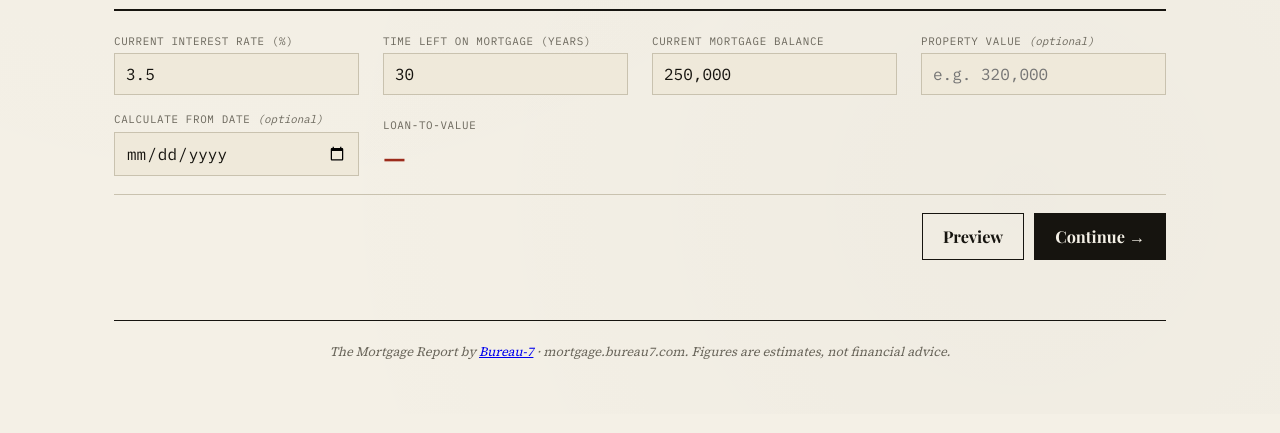
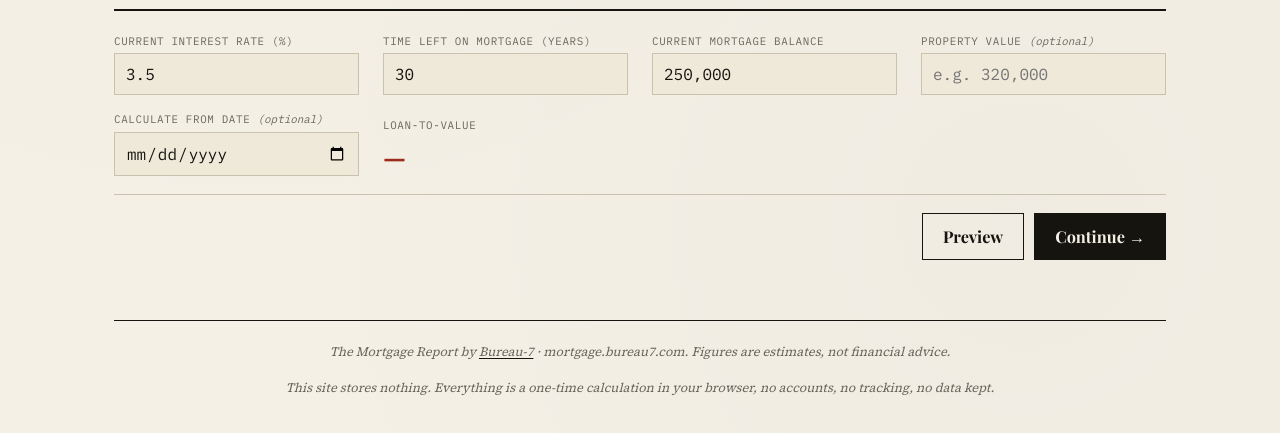
Before and after one commit to Bureau-7/mortgage_buddy, a website with bundled scripts: page public/index.html in a window 1280 px wide. Shown: the part 673-1106 px from the top of the page. Built offline with nearby package versions, Linux system fonts and the light colour scheme; files whose address does not match are found by name; a web font is replaced by a local one.

Commit message:
style: subtle footer link, add no-data privacy note

```diff
--- a/public/css/style.css
+++ b/public/css/style.css
@@ -240,6 +240,9 @@ input:focus { outline: none; border-color: var(--accent); box-shadow: inset 0 -2
 
 .colophon { max-width: var(--maxw); margin: 0 auto; padding: 0 24px 40px; }
 .colophon p { font-size: 0.8rem; color: var(--ink-faint); text-align: center; padding-top: 8px; font-style: italic; }
+.colophon p + p { padding-top: 4px; }
+.colophon a { color: inherit; text-decoration: underline; text-decoration-color: var(--rule-strong); text-underline-offset: 2px; }
+.colophon a:hover { text-decoration-color: var(--ink-faint); }
 
 /* -------------------- Responsive -------------------- */
 @media (max-width: 720px) {
--- a/public/index.html
+++ b/public/index.html
@@ -204,6 +204,7 @@
   <footer class="colophon" id="screen-colophon">
     <div class="masthead__rule"></div>
     <p>The Mortgage Report by <a href="https://bureau7.com">Bureau-7</a> · mortgage.bureau7.com. Figures are estimates, not financial advice.</p>
+    <p>This site stores nothing. Everything is a one-time calculation in your browser, no accounts, no tracking, no data kept.</p>
   </footer>
 
   <script src="/vendor/echarts/echarts.min.js"></script>
```
